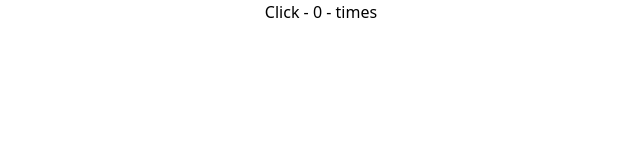
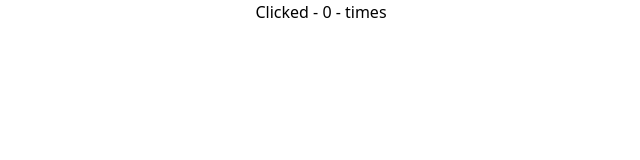
Before and after one commit to thethmuenaing/react-hooks-clone, a React (Create React App) app: page / in a window 1280 px wide. Shown: the top 160 px of the page, without its empty margins (319-959 px from the left). Built offline with nearby package versions, Linux system fonts and the light colour scheme.

Commit message:
hook useEffect render component

```diff
--- a/src/App.js
+++ b/src/App.js
@@ -1,11 +1,11 @@
 import React from "react";
 import "./App.css";
-import ClassCounterOne from "./components/useEffect/ClassCounterOne";
+import HookCounterOne from "./components/useEffect/HookCounterOne";
 
 function App() {
 	return (
 		<div className="App">
-			<ClassCounterOne />
+			<HookCounterOne />
 		</div>
 	);
 }
--- a/src/components/useEffect/HookCounterOne.js
+++ b/src/components/useEffect/HookCounterOne.js
@@ -1,7 +1,18 @@
-import React from "react";
+import React, { useEffect, useState } from "react";
 
 const HookCounterOne = () => {
-	return <div>HookCounterOne</div>;
+	const [count, setCount] = useState(0);
+
+	useEffect(() => {
+		document.title = `You clicked ${count} times`;
+	});
+	return (
+		<div>
+			<button onClick={() => setCount(count + 1)}>
+				Clicked - {count} - times
+			</button>
+		</div>
+	);
 };
 
 export default HookCounterOne;
```
